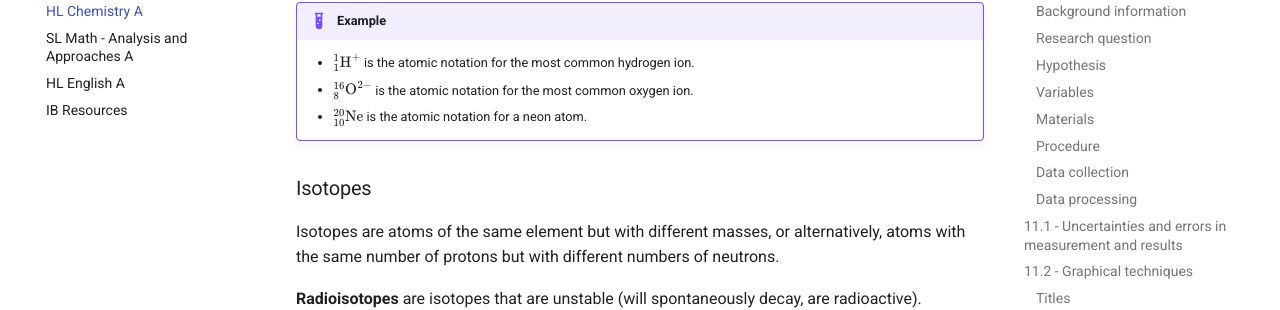
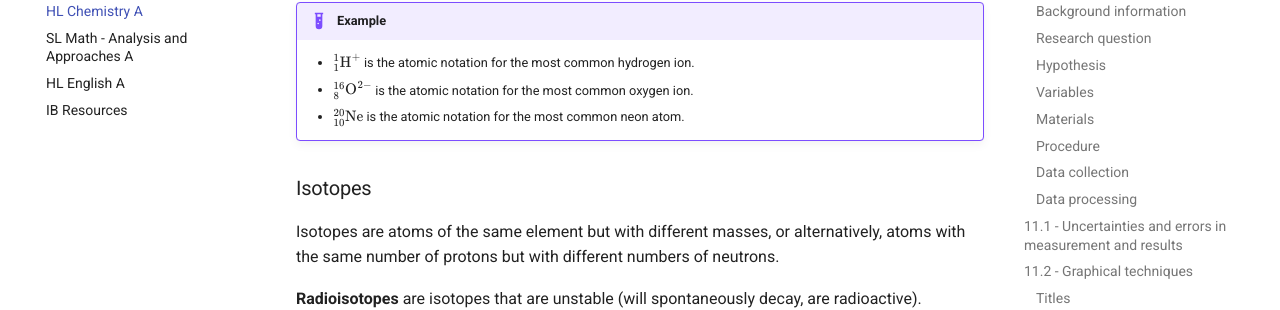
Before and after one commit to potatoeggy/eifueo, an MkDocs documentation site: the page built from docs/sch3uz.md, in a window 1280 px wide and 900 px high, scrolled down 1963 px. Shown: the part 151-461 px from the top of the window. Built offline with MkDocs 1.6.1 and Material for MkDocs 9.7.7, drawn with Linux system fonts in a browser that asks for light colours; formulas are drawn with MathJax 3.

```diff
--- a/docs/sch3uz.md
+++ b/docs/sch3uz.md
@@ -64,7 +64,7 @@ Please see [SL Physics#Uncertainty of gradient and intercepts](/sph3u7/#uncertai
 !!! example
     - $^1_1 \text{H}^{+}$ is the atomic notation for the most common hydrogen ion.
     - $^{16}_8 \text{O}^{2-}$ is the atomic notation for the most common oxygen ion.
-    - $^{20}_{10} \text{Ne}$ is the atomic notation for a neon atom.
+    - $^{20}_{10} \text{Ne}$ is the atomic notation for the most common neon atom.
 
 ### Isotopes
 
```
